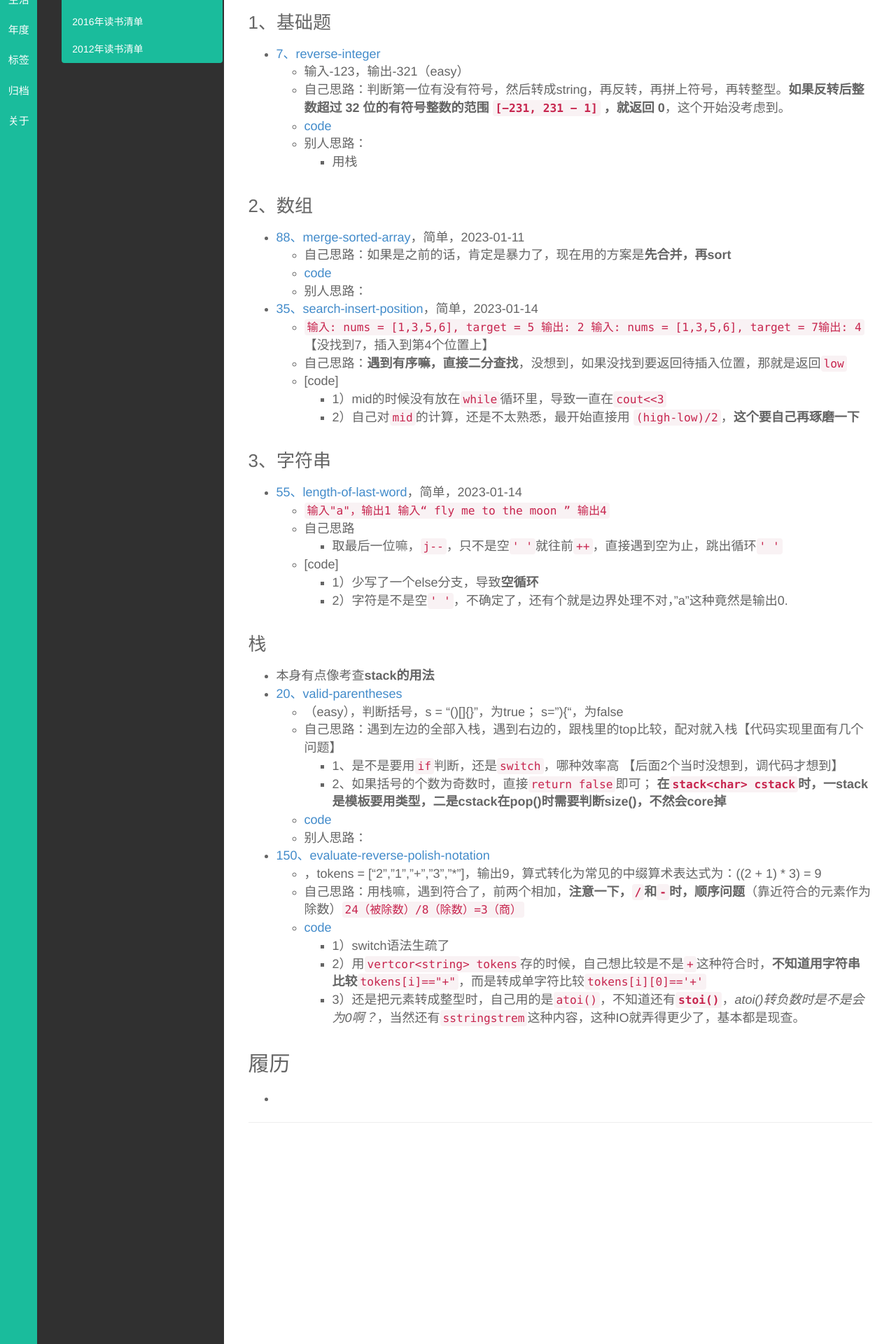
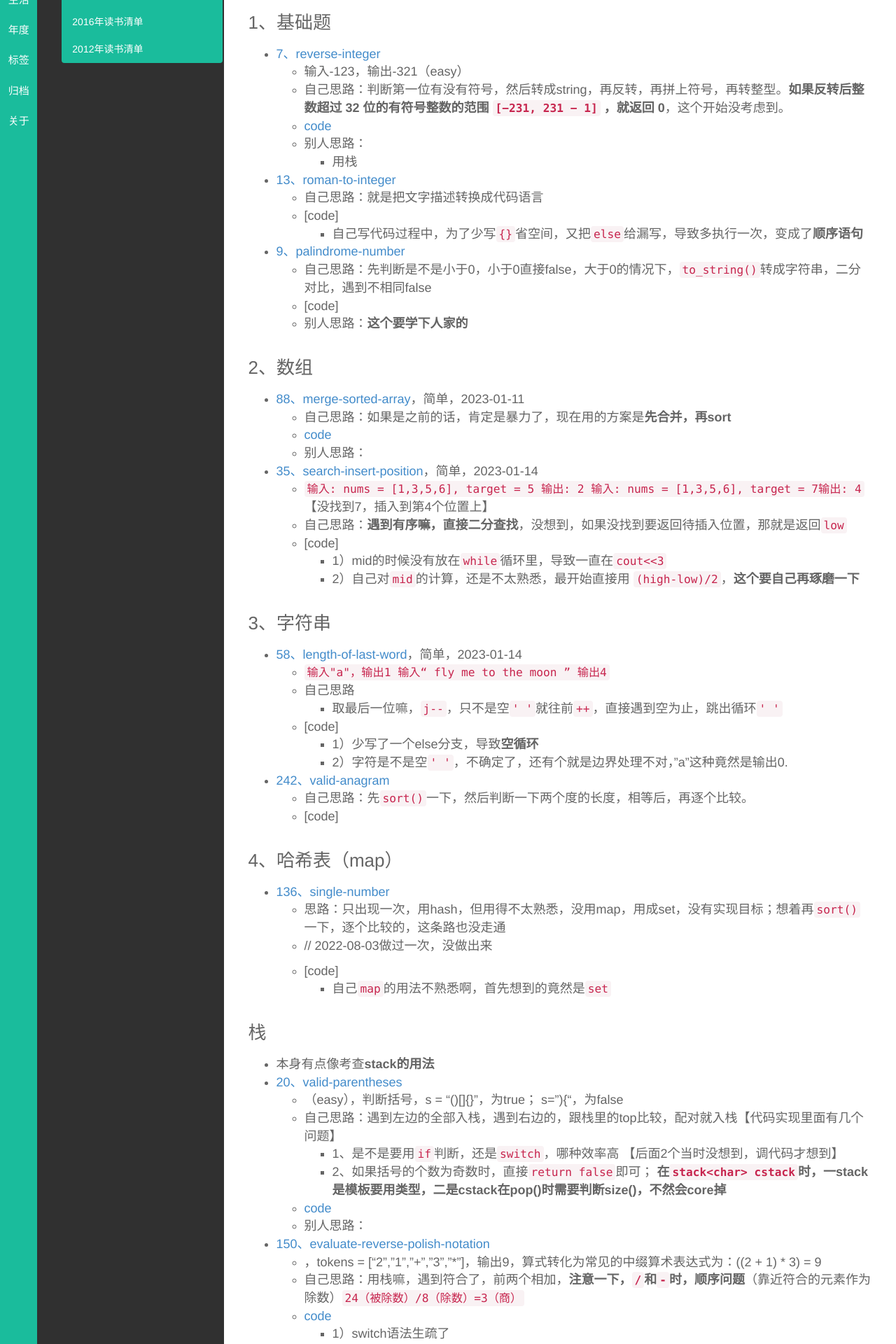
Before and after one commit to wolflion/blog, a Jekyll site: the page built from _posts/技术/2023-01-05-leetcode.md, in a window 1280 px wide. Shown: the part 341-2261 px from the top of the page at 70% size. Built offline with Jekyll 4.4.1, drawn with Linux system fonts in a browser that asks for light colours; some of the changed text lies outside the part shown.

Commit message:
Update 2023-01-05-leetcode.md

```diff
--- a/_posts/技术/2023-01-05-leetcode.md
+++ b/_posts/技术/2023-01-05-leetcode.md
@@ -21,6 +21,14 @@ description:
 	+ [code](https://gitee.com/fewolflion/BookNote/blob/master/00lionel%E6%8A%80%E6%9C%AF%E7%9F%A5%E8%AF%86%E7%AE%A1%E7%90%86/00leetcode/007reverse-integer.cpp)
 	+ 别人思路：
 		+ 用栈
++ [13、roman-to-integer](https://leetcode.cn/problems/roman-to-integer)
+  + 自己思路：就是把文字描述转换成代码语言
+  + [code]
+    + 自己写代码过程中，为了少写`{}`省空间，又把`else`给漏写，导致多执行一次，变成了**顺序语句**
++ [9、palindrome-number](https://leetcode.com/problems/palindrome-number/)
+  + 自己思路：先判断是不是小于0，小于0直接false，大于0的情况下，`to_string()`转成字符串，二分对比，遇到不相同false
+  + [code]
+  + 别人思路：**这个要学下人家的**
 
 ### 2、数组
 
@@ -37,13 +45,26 @@ description:
 
 ### 3、字符串
 
-+ [55、length-of-last-word](https://leetcode.cn/problems/length-of-last-word/)，简单，2023-01-14
++ [58、length-of-last-word](https://leetcode.cn/problems/length-of-last-word/)，简单，2023-01-14
   + `输入"a"，输出1   输入“   fly me   to   the moon  ” 输出4 `
   + 自己思路
     + 取最后一位嘛，`j--`，只不是空`' '`就往前`++`，直接遇到空为止，跳出循环`' '`
   + [code]
     + 1）少写了一个else分支，导致**空循环**
     + 2）字符是不是空`' '`，不确定了，还有个就是边界处理不对，"a"这种竟然是输出0.
+
++ [242、valid-anagram](https://leetcode.com/problems/valid-anagram/)
+  + 自己思路：先`sort()`一下，然后判断一下两个度的长度，相等后，再逐个比较。
+  + [code]
+
+### 4、哈希表（map）
+
++ [136、single-number](https://leetcode.cn/problems/single-number/)
+  + 思路：只出现一次，用hash，但用得不太熟悉，没用map，用成set，没有实现目标；想着再`sort()`一下，逐个比较的，这条路也没走通
+  + // 2022-08-03做过一次，没做出来
+
+  + [code]
+    + 自己`map`的用法不熟悉啊，首先想到的竟然是`set`
 
 ### 栈
 
@@ -66,3 +87,18 @@ description:
 
 ##  履历
 +
+
+### 其它摘抄
+
++ 2020-12-11
+  + 刷完**前250道**（先刷高频的50道，然后再分类刷，前150道，《剑指offer》，**字符串、数组**可以按主题刷）
+  + 看到一道题，可能有这4种情况：
+    + 1）无思路，可能题目都没看懂  【**多读题目，读懂意思**】
+    + 2）有思路，代码实现不了
+    + 3）代码实现了，但没有完全AC
+    + 4）存在超时
+  + 考察四方面能力
+    + 一、审题能力：只看题面，进行理解和判断，本题用什么知识点能解（*要不要看官方题解*）
+    + 二、编码能力：**50道起步**
+    + 三、调试能力：*有让少借助于IDE*，**确实应该在，代码写好后，自己再走读（code review）几下**
+    + 四、用例构造能力：异常场景、边界场景
```
